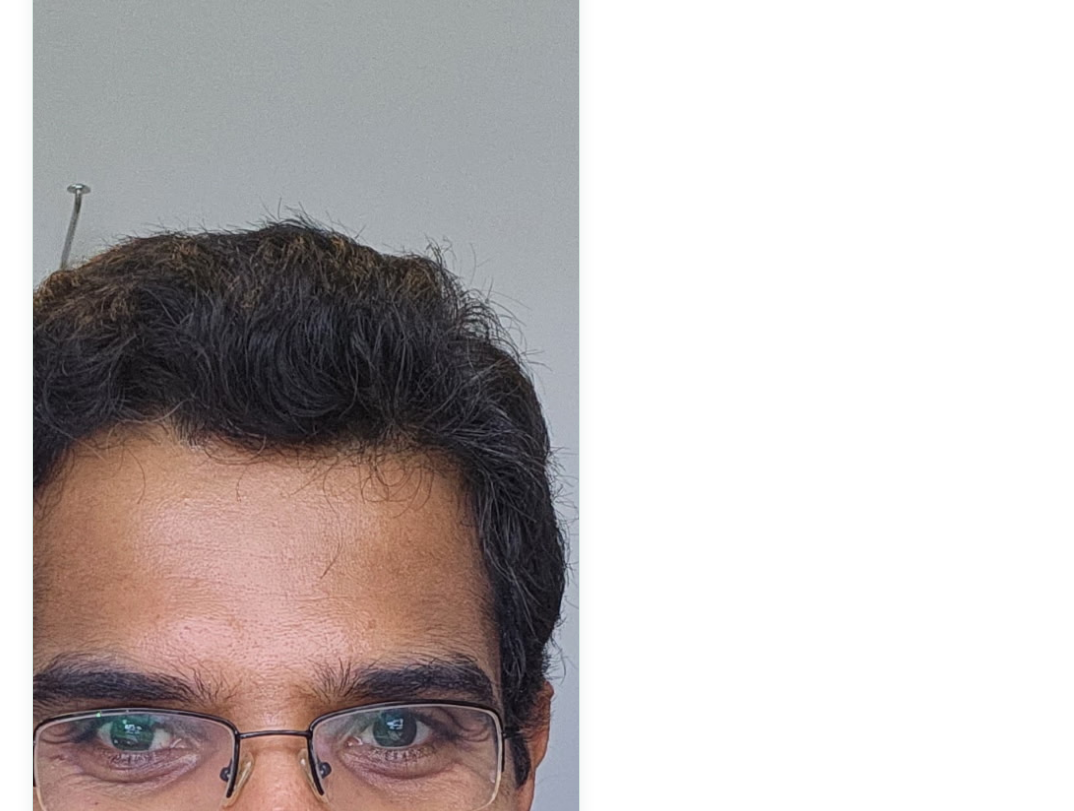
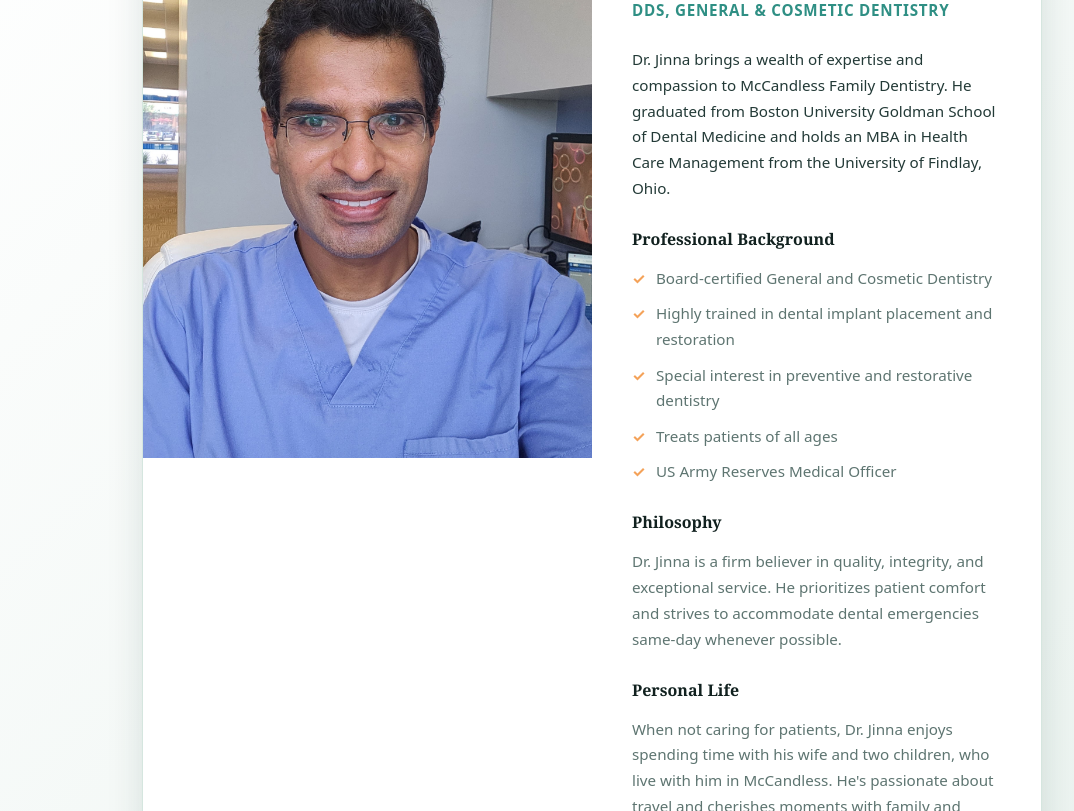
Before and after one commit to Dental-Offices/McCandlessDentist, a plain HTML site: page team.html in a window 1280 px wide. Shown: the part 744-1555 px from the top of the page, without its empty margins (48-1122 px from the left). Drawn offline with Linux system fonts and the light colour scheme.

Commit message:
doctor's image fix

```diff
--- a/styles.css
+++ b/styles.css
@@ -1063,6 +1063,129 @@ body.service-page .hero__eyebrow {
   gap: 1.5rem;
 }
 
+/* =============================================
+   TEAM SECTION
+   ============================================= */
+.team-section {
+  padding-block: 4rem 5rem;
+  background: linear-gradient(135deg, var(--clr-white) 0%, var(--clr-surface) 100%);
+}
+
+.team-grid {
+  display: grid;
+  grid-template-columns: 1fr;
+  gap: 2rem;
+  max-width: 900px;
+  margin: 0 auto;
+}
+
+.team-card {
+  background: var(--clr-white);
+  border: 1px solid var(--clr-border);
+  border-radius: var(--radius-lg);
+  overflow: hidden;
+  box-shadow: var(--shadow-md);
+  transition: transform var(--transition-slow), box-shadow var(--transition-slow);
+  display: grid;
+  grid-template-columns: 1fr 1fr;
+  gap: 0;
+}
+
+.team-card:hover {
+  transform: translateY(-8px);
+  box-shadow: var(--shadow-lg);
+}
+
+.team-card__image-wrapper {
+  position: relative;
+  overflow: hidden;
+  background: linear-gradient(135deg, var(--clr-primary) 0%, var(--clr-primary-light) 100%);
+  aspect-ratio: 4 / 5;
+}
+
+.team-card__image {
+  width: 100%;
+  height: 100%;
+  object-fit: cover;
+  display: block;
+  transition: transform var(--transition-slow);
+}
+
+.team-card:hover .team-card__image {
+  transform: scale(1.05);
+}
+
+.team-card__body {
+  padding: 2.5rem;
+  display: flex;
+  flex-direction: column;
+  justify-content: flex-start;
+  overflow-y: auto;
+}
+
+.team-card__name {
+  font-family: var(--font-heading);
+  font-size: 2rem;
+  color: var(--clr-dark);
+  margin-bottom: 0.5rem;
+  font-weight: 700;
+}
+
+.team-card__title {
+  font-size: 0.95rem;
+  color: var(--clr-primary-light);
+  font-weight: 600;
+  letter-spacing: 0.05em;
+  margin-bottom: 1.5rem;
+  text-transform: uppercase;
+}
+
+.team-card__content {
+  color: var(--clr-text-muted);
+  line-height: 1.7;
+}
+
+.team-card__content p {
+  margin-bottom: 1.2rem;
+  font-size: 0.95rem;
+}
+
+.team-card__content p:first-child {
+  font-weight: 500;
+  color: var(--clr-text);
+}
+
+.team-card__content h4 {
+  font-family: var(--font-heading);
+  font-size: 1rem;
+  color: var(--clr-dark);
+  margin-top: 1.5rem;
+  margin-bottom: 0.8rem;
+  font-weight: 600;
+}
+
+.team-card__content ul {
+  list-style: none;
+  margin-bottom: 1.2rem;
+  padding-left: 0;
+}
+
+.team-card__content li {
+  padding-left: 1.5rem;
+  position: relative;
+  margin-bottom: 0.6rem;
+  color: var(--clr-text-muted);
+  font-size: 0.95rem;
+}
+
+.team-card__content li::before {
+  content: '✓';
+  position: absolute;
+  left: 0;
+  color: var(--clr-accent);
+  font-weight: bold;
+}
+
 .service-detail-card,
 .service-pricing-card,
 .service-faq__item {
@@ -1507,6 +1630,13 @@ body.service-page .hero__eyebrow {
     align-items: flex-start;
   }
   .footer__inner { grid-template-columns: 1fr 1fr; row-gap: 2.5rem; }
+
+  .team-card {
+    grid-template-columns: 1fr 1.2fr;
+  }
+  .team-card__image-wrapper {
+    aspect-ratio: 3 / 4;
+  }
 }
 
 @media (max-width: 768px) {
@@ -1569,6 +1699,20 @@ body.service-page .hero__eyebrow {
 
   .footer__inner { grid-template-columns: 1fr; gap: 2rem; padding-block: 3rem; }
   .footer__bottom-inner { flex-direction: column; text-align: center; }
+
+  .team-card {
+    grid-template-columns: 1fr;
+    gap: 0;
+  }
+  .team-card__image-wrapper {
+    aspect-ratio: 16 / 9;
+  }
+  .team-card__body {
+    padding: 1.8rem;
+  }
+  .team-card__name {
+    font-size: 1.5rem;
+  }
 }
 
 @media (max-width: 480px) {
@@ -1586,4 +1730,15 @@ body.service-page .hero__eyebrow {
   .header__phone {
     display: none !important;
   }
-}
+
+  .team-card__name {
+    font-size: 1.3rem;
+  }
+  .team-card__content h4 {
+    font-size: 0.9rem;
+  }
+  .team-card__content p,
+  .team-card__content li {
+    font-size: 0.9rem;
+  }
+}
--- a/team.html
+++ b/team.html
@@ -69,16 +69,34 @@
       </div>
     </section>
 
-    <section class="service-content">
+    <section class="service-content team-section">
       <div class="container">
-        <div class="service-detail-grid">
-          <article class="service-detail-card reveal">
-            <img src="./doctorPic.jpeg" alt="LiveWell Dentistry team member" class="service-detail-card__image" />
-            <div class="service-detail-card__body">
-              <h3>Dr. Jinna</h3>
-              <p>Dr. Jinna, Graduated from Boston University Goldman School of Dental Medicine and practices General and Cosmetic Dentistry in Moon Twp/ Coraopolis and Wexford, PA. Dr. Jinna lives in McCandless with his Wife and two kids. Before attending Dental school Dr. Jinna completed MBA in Health Care Management from University of Findlay, OH. Dr. Jinna also serves in US Army Reserves and stationed in Twinsburg, OH.
+        <div class="team-grid">
+          <article class="team-card reveal">
+            <div class="team-card__image-wrapper">
+              <img src="./doctorPic.jpeg" alt="Dr. Jinna, DDS" class="team-card__image" />
+            </div>
+            <div class="team-card__body">
+              <h3 class="team-card__name">Dr. Jinna</h3>
+              <p class="team-card__title">DDS, General & Cosmetic Dentistry</p>
+              <div class="team-card__content">
+                <p>Dr. Jinna brings a wealth of expertise and compassion to McCandless Family Dentistry. He graduated from Boston University Goldman School of Dental Medicine and holds an MBA in Health Care Management from the University of Findlay, Ohio.</p>
 
-              He treats patients of all ages and has special interest in Preventive and Restorative Dentistry. He is Highly trained in placing and restoring Dental Implants. Dr. Jinna is a great believer in Quality, Integrity and Service. Dr. Jinna tries to accommodate patients with Dental Emergency or Tooth ache same day. Apart from being a Dentist, Dr Jinna loves spending time with his friends, family and loves to travel.</p>
+                <h4>Professional Background</h4>
+                <ul>
+                  <li>Board-certified General and Cosmetic Dentistry</li>
+                  <li>Highly trained in dental implant placement and restoration</li>
+                  <li>Special interest in preventive and restorative dentistry</li>
+                  <li>Treats patients of all ages</li>
+                  <li>US Army Reserves Medical Officer</li>
+                </ul>
+
+                <h4>Philosophy</h4>
+                <p>Dr. Jinna is a firm believer in quality, integrity, and exceptional service. He prioritizes patient comfort and strives to accommodate dental emergencies same-day whenever possible.</p>
+
+                <h4>Personal Life</h4>
+                <p>When not caring for patients, Dr. Jinna enjoys spending time with his wife and two children, who live with him in McCandless. He's passionate about travel and cherishes moments with family and friends.</p>
+              </div>
             </div>
           </article>
         </div>
```
